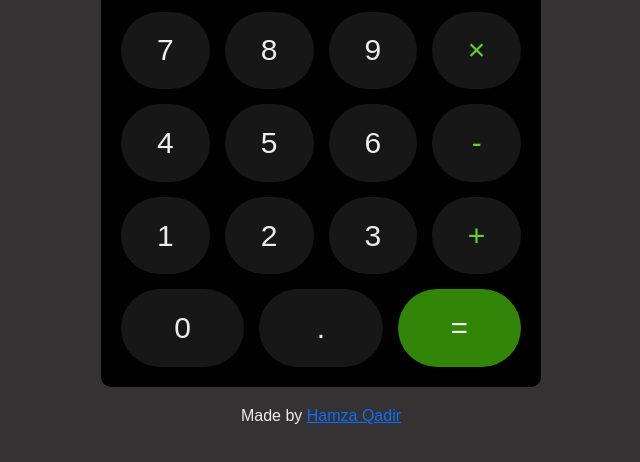
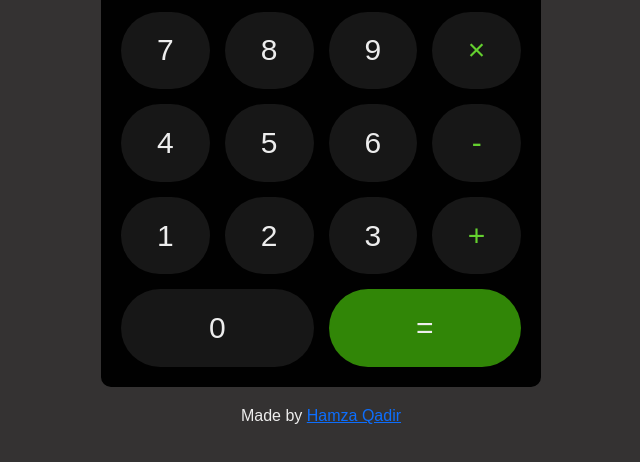
Before and after one commit to hmzq-404/web-calculator, a plain HTML site: page index.html in a window 1280 px wide. Shown: the part 282-744 px from the top of the page, without its empty margins (319-959 px from the left). Drawn offline with Linux system fonts and the light colour scheme.

Commit message:
Remove decimal place

```diff
--- a/index.html
+++ b/index.html
@@ -38,7 +38,6 @@
                 </div>
                 <div class="buttons-row">
                     <div class="button">0</div>
-                    <div class="button">.</div>
                     <div class="button equals">=</div>
                 </div>
             </div>
```
